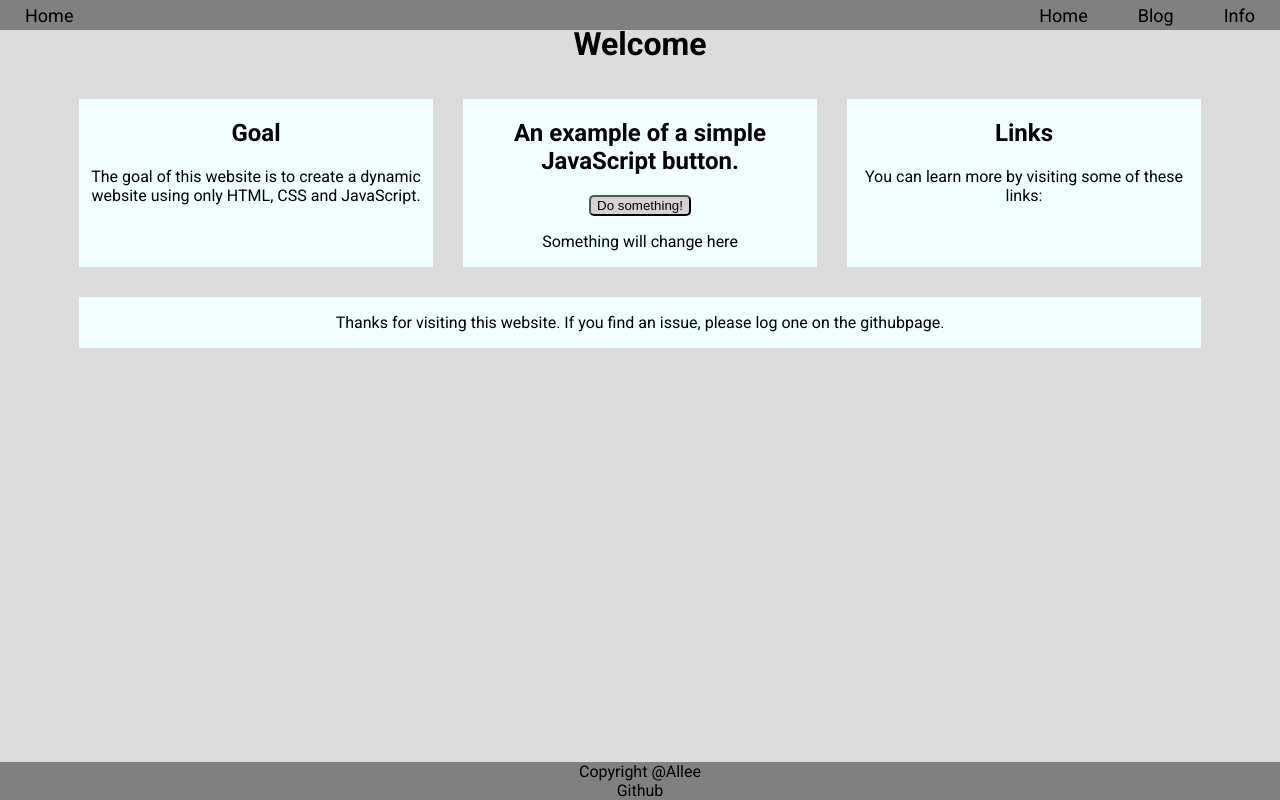
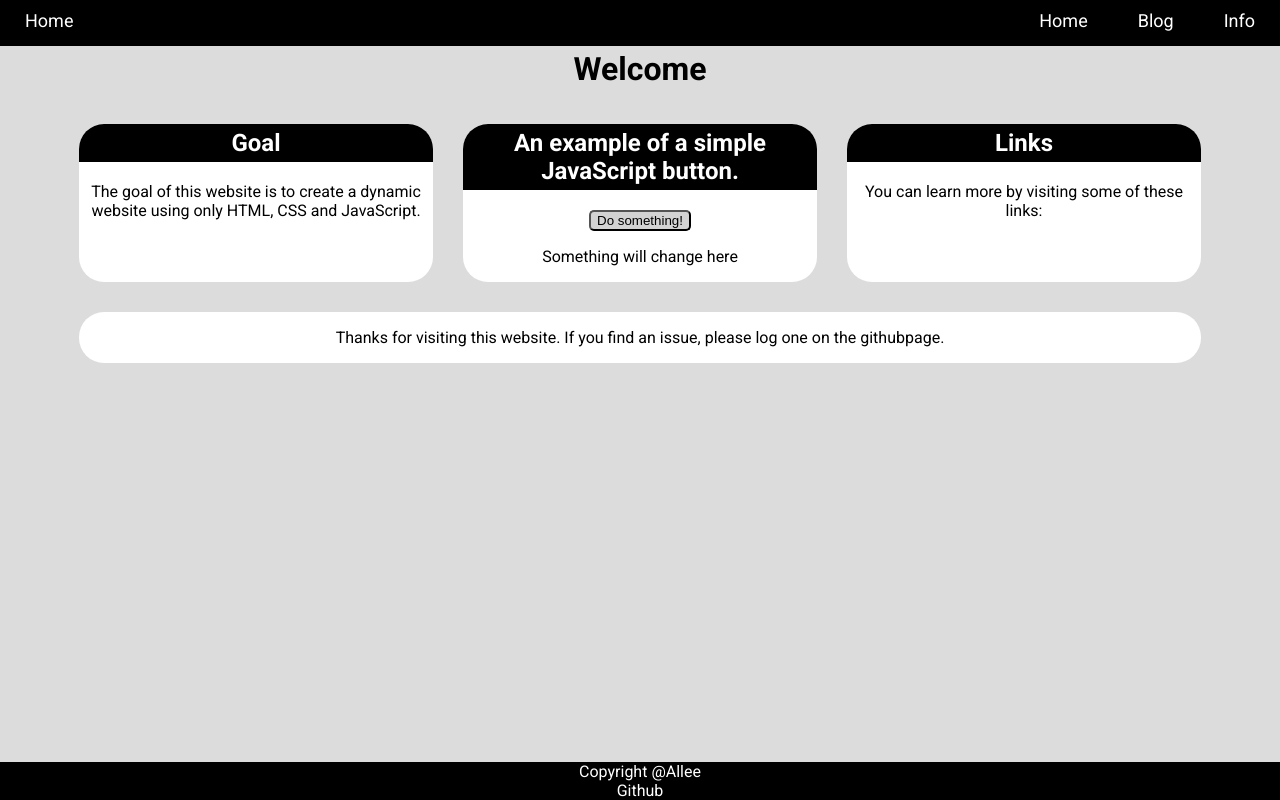
Before and after one commit to AlleeElias/CSS-Project, a plain HTML site: page html/home.html in a window 1280 px wide. Drawn offline with Linux system fonts and the light colour scheme; a web font is replaced by a local one.

Commit message:
blogfoto's

```diff
--- a/css/header.css
+++ b/css/header.css
@@ -3,17 +3,18 @@ header{
     max-width: 100%;
     width: 100%;
     margin-right: 25px;
-    background-color: gray;
+    background-color: black;
     position: fixed;
     left: 0;
     top: 0;
     font-size: large;
-    padding-bottom: 5px;
-    max-height: 25px;
+    padding-top: 5px;
+    padding-bottom: 10px;
+    max-height: 15%;
 }
 .headertitle{
-    color: black;
-    background-color: gray;
+    color: white;
+    background-color: black;
     text-align: center;
     float: left;
     padding-left: 25px;
@@ -24,11 +25,12 @@ header{
     display: flex;
 }
 .headerlist a{
-    color: black;
-    background-color: gray;
+    color: white;
+    background-color: black;
     padding-left: 25px;
     padding-right: 25px;
     padding-top: 5px;
+    padding-bottom: 5px;
     text-decoration: none;
     font-size: large;
 }
--- a/css/styles.css
+++ b/css/styles.css
@@ -2,7 +2,7 @@ body{
     margin: auto;
     text-align: center;
     width: 100%;
-    margin-top: 25px;
+    margin-top: 50px;
     background-color: gainsboro;
     font-family: "Roboto", serif;
     font-optical-sizing: auto;
@@ -13,8 +13,8 @@ footer{
     left: 0;
     bottom: 0;
     width: 100%;
-    background-color: gray;
-    color: black;
+    background-color: black;
+    color: white;
     text-align: center;
 }
 .articlegrid{
@@ -22,45 +22,35 @@ footer{
     grid-template-columns: 30% 30% 30%;
     justify-content: center;
 }
-section{
+.articlegrid section{
     margin: 15px;
-    background-color: azure;
-    border-radius: 15;
+    background-color: white;
+    border-radius: 25px;
+}
+section h2{
+    background-color: black;
+    margin-top: 0;
+    color: white;
+    border-top-left-radius: 25px;
+    border-top-right-radius: 25px;
+}
+article h2{
+    background-color: black;
+    margin-top: 0;
+    color: white;
+    border-top-left-radius: 25px;
+    border-top-right-radius: 25px;
+    padding-top: 5px;
+    padding-bottom: 5px;
 }
 .fullcol{
     grid-column: 1 / -1;
 }
-.gitknop{
-    text-decoration: none;
-    color: black;
-}
 .gitknop:hover{
-    background-color: gainsboro;
-    color: gray;
     transition-duration: 1s;
     border-radius: 5px;
     transform: scale(5.0);
     font-size: larger;
-}
-.kaartinhoud{
-    display: none;
-}
-.getoondeKaart{
-    position: fixed;
-    top: 25%;
-    left: 25%;
-    width: 50%;
-    height: 50%;
-    background-color: aliceblue;
-    border-radius: 25px;
-}
-.kaartKnop{
-    position: absolute;
-    float: right;
-    top: 25px;
-    right: 25px;
-    background-color: red;
-    border-radius: 5px;
 }
 button{
     border-radius: 5px;
@@ -68,3 +58,8 @@ button{
     color: black;
     border-width: 2px;
 }
+a{
+    text-decoration: none;
+    color: inherit;
+    background-color: inherit;
+}
--- a/html/home.html
+++ b/html/home.html
@@ -9,24 +9,24 @@
         <script src="../script/script.js"></script>
     </head>
     <header id="pageheader">
-        Hier komt de header
+        <div class='headertitle'>Home</div>
     </header>
     <body>
         <h1>Welcome</h1>
         <article class="articlegrid">
             <section>
-                <h2>Goal</h2>
+                <h2 class="blackTitle">Goal</h2>
                 <p>
                     The goal of this website is to create a dynamic website using only HTML, CSS and JavaScript.
                 </p>
             </section>
             <section>
-                <h2>An example of a simple JavaScript button.</h2>
+                <h2 class="blackTitle">An example of a simple JavaScript button.</h2>
                 <button onclick="doeIets()" id="actieknop">Do something!</button>
                 <p id="actiediv">Something will change here</p>
             </section>
             <section>
-                <h2>Links</h2>
+                <h2 class="blackTitle">Links</h2>
                 <p>You can learn more by visiting some of these links:</p>
             </section>
             <section class="fullcol">
--- a/script/script.js
+++ b/script/script.js
@@ -3,8 +3,7 @@ let actieTekst = "You pressed the button!";
 let footerHTML = "<div>Copyright @Allee</div>" +
                  "<div><a class='gitknop' target='_blank' rel='noopener noreferrer' href='https://github.com/AlleeElias/CSS-Project'>Github</a></div>";
 
-let headerHTML = "<div class='headertitle'>Home</div>" +
-                 "<div class='headerlist'>" +
+let headerHTML = "<div class='headerlist'>" +
                  "<a href='../html/home.html'>Home</a>" +
                  "<a href='../html/blog.html'>Blog</a>" +
                  "<a href='../html/info.html'>Info</a>" +
@@ -16,7 +15,7 @@ function doeIets(){
 
 window.onload = function() {
     document.getElementById("footerdiv").innerHTML = footerHTML;
-    document.getElementById("pageheader").innerHTML = headerHTML;
+    document.getElementById("pageheader").innerHTML += headerHTML;
 
     if (document.getElementById("blogcontainer") != null){
         vulBlogs();
```
Also changed, not shown: css/blog.css (added, +37 -0 lines), html/blog.html (+3 -2 lines), html/info.html (+1 -1 lines), script/blog.js (+8 -19 lines), data/data.txt, img/rdr1.jpg (added).
